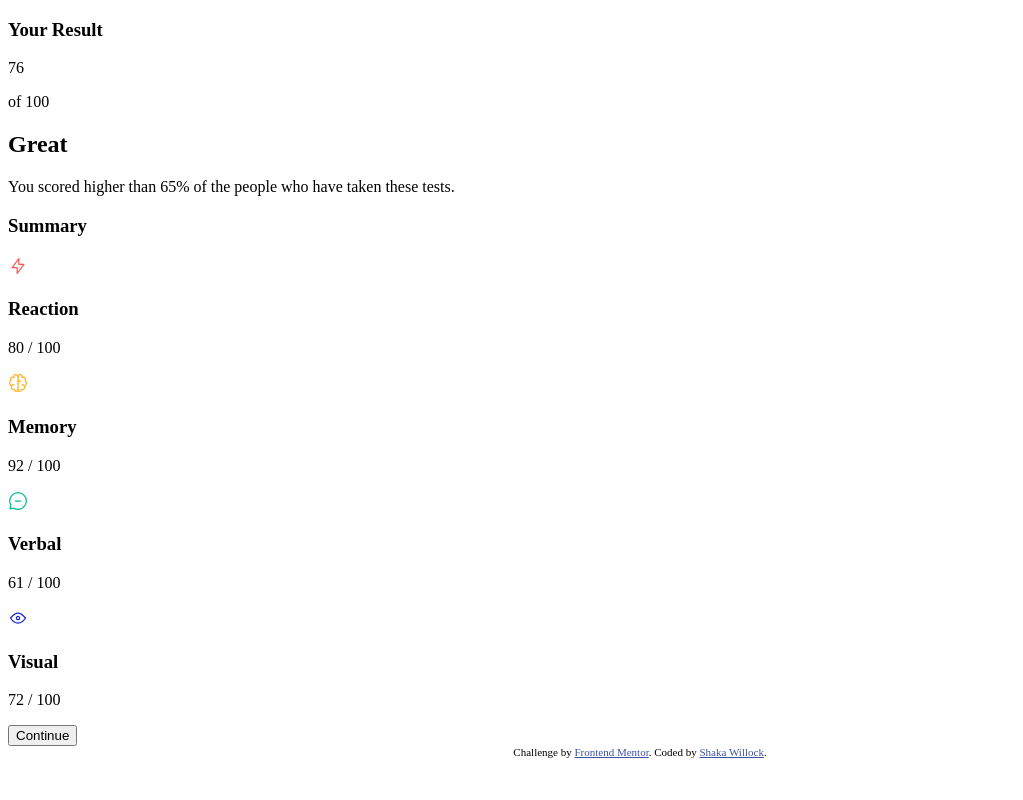
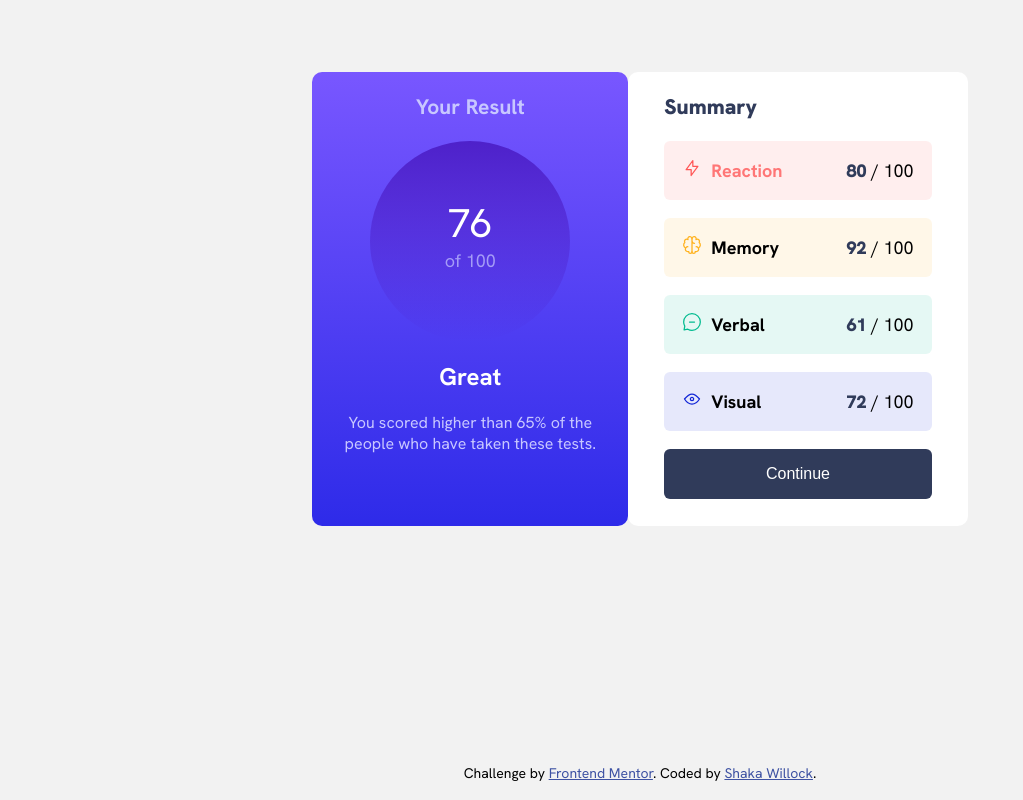
Before and after one commit to shakawillock/Results-Summary-Component, a plain HTML site: page index.html in a window 1280 px wide. Shown: the whole page, without its empty margins (0-1023 px from the left). Drawn offline with Linux system fonts and the light colour scheme.

Commit message:
Add styles

```diff
--- a/css/styles.css
+++ b/css/styles.css
@@ -1,8 +1,181 @@
+body {
+  font-family: "Hanken Grotesk", sans-serif;
+  font-size: 1.125rem;
+  background-color: #f2f2f2;
+  display: flex;
+  flex-direction: column;
+  min-height: 100vh;
+  margin: 0;
+}
+
+.container {
+  max-width: 800px;
+  margin: 0 auto;
+  width: 90%;
+}
+
+.container-flex {
+  display: flex;
+  justify-content: center;
+  margin-top: 4em;
+}
+
+img {
+  margin-right: .5em;
+}
+
+.wrapper,
+.btn {
+  border-radius: 6px;
+}
+
+.wrapper {
+  display: flex;
+  justify-content: space-between;
+  align-items: center;
+  margin-bottom: 1em;
+  padding: 0 1em;
+}
+
+.results-summary-component,
+.summary {
+  border-radius: 10px;
+}
+
+.results-summary-component {
+  background-image: linear-gradient(
+  hsl(252, 100%, 67%),
+  hsl(241, 81%, 54%));
+  text-align: center;
+  padding: 0 1em;
+  width: 35%;
+}
+
+.result-summary-title,
+.results-info {
+  color: hsl(241, 100%, 89%);
+}
+
+.result-amount,
+.results-rating-title {
+  color: hsl(0, 0%, 100%);
+}
+
+.results-rating-title {
+  font-size: 1.5rem;
+}
+
+.result-summary {
+  background-image: linear-gradient(
+    hsla(256, 72%, 46%, 1),
+    hsla(241, 72%, 46%, 0));
+    width: 200px;
+    height: 200px;
+    border-radius: 50%;
+    margin: 0 auto;
+    display: flex;
+    flex-direction: column;
+}
+
+.result-amount {
+  font-size: 2.5rem;
+  margin: 1.4em 0 0;
+}
+
+.result-max {
+  color: hsla(241, 100%, 89%, 0.7);
+  margin-top: 0;
+}
+
+.results-info {
+  max-width: 300px;
+  margin: 0 auto;
+  font-size: 1rem;
+}
+
+.summary {
+  background-color: #fff;
+  padding: 0 2em 1.5em 2em;
+}
+
+.summary-main-title,
+.summary-total-amount {
+  color: hsl(224, 30%, 27%);
+  font-weight: 900;
+}
+
+.summary-title-icon {
+  display: flex;
+  align-items: center;
+}
+
+.summary-title {
+  font-size: 1.125rem;
+  margin: 0 4rem 0 0;
+}
+
+.summary-reaction {
+  background-color: hsla(0, 100%, 67%, .1);
+}
+
+.summary-memory {
+  background-color: hsla(39, 100%, 56%, .1);
+}
+
+.summary-verbal {
+  background-color: hsla(166, 100%, 37%, .1);
+}
+
+.summary-visual {
+  background-color: hsla(234, 85%, 45%, .1);
+}
+
+.summary-reaction-title {
+  color: hsl(0, 100%, 67%, .8);
+}
+
+.btn {
+  display: inline-block;
+  padding: 1em 2em;
+  width: 100%;
+  border: none;
+}
+
+.btn-continue {
+  background-color: hsl(224, 30%, 27%);
+  color: #fff;
+  font-size: 1rem;
+}
+
+.btn-continue:hover {
+  background-image: linear-gradient(
+    hsl(252, 100%, 67%),
+    hsl(241, 81%, 54%));
+    cursor: pointer;
+}
+
+.footer {
+  margin: auto 0 1em 0;
+}
+
 .attribution {
-  font-size: 11px;
+  font-size: 0.875rem;
   text-align: center;
 }
 
 .attribution a {
   color: hsl(228, 45%, 44%);
  }
+
+ /* Media Queries */
+ @media (max-width: 675px) {
+  .container-flex {
+    flex-direction: column;
+    margin-bottom: 1em;
+  }
+
+  .results-summary-component {
+    padding: 2.5em 0;
+    width: 100%;
+  }
+ }
```
